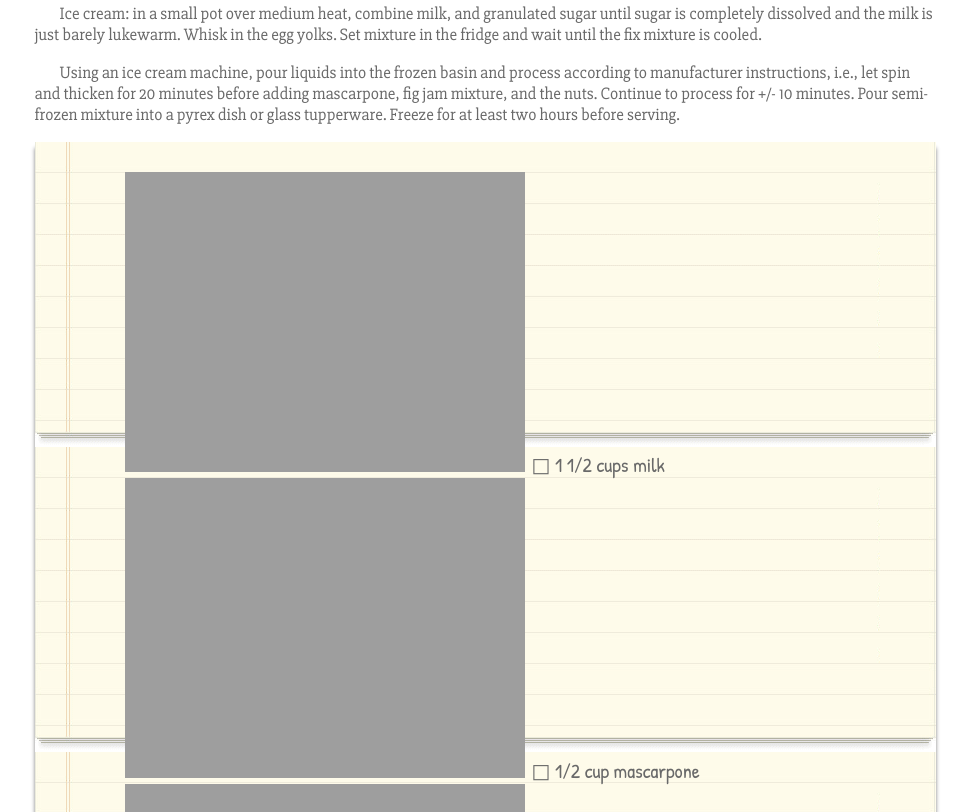
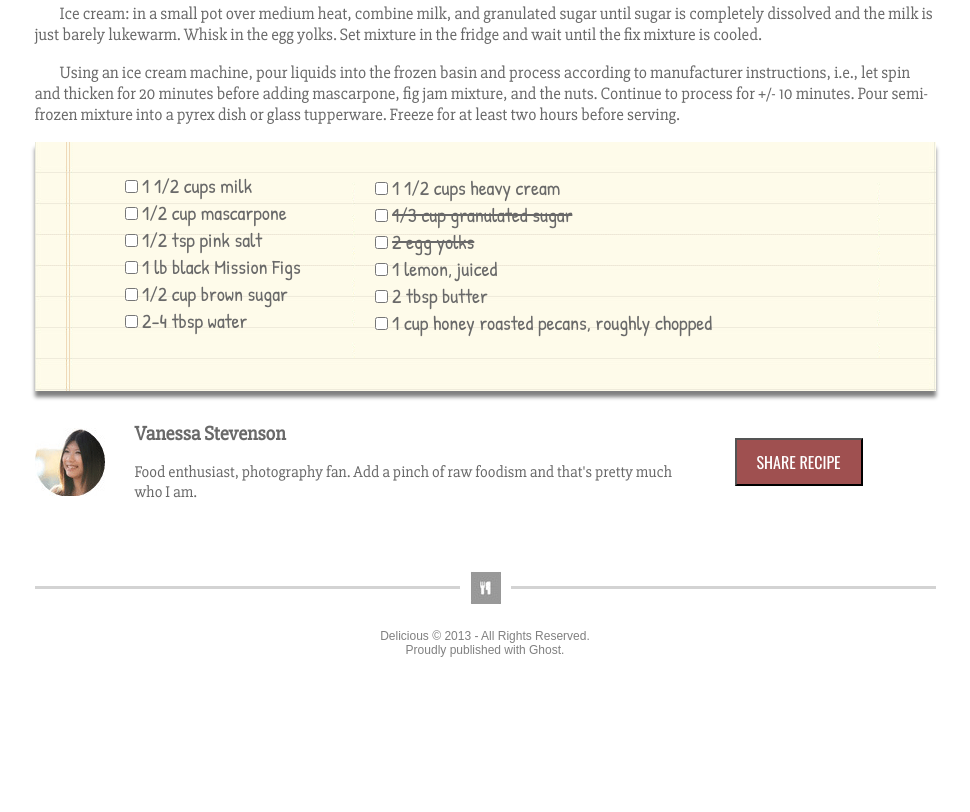
Before and after one commit to aliza89p/chocolate-pizza, a plain HTML site: page index.html in a window 1280 px wide. Shown: the part 908-1720 px from the top of the page, without its empty margins (155-1125 px from the left). After the commit the page ends 1577 px from the top, so only its background shows below. Drawn offline with nearby package versions, Linux system fonts and the light colour scheme.

Commit message:
added border

```diff
--- a/css/style.css
+++ b/css/style.css
@@ -4,6 +4,13 @@ body {
   width: 901px;
   margin: 0 auto;
 }
+
+/*margin-top: 32px;
+height: 13px;
+width: 100%;
+background-image:url(../img/border-img.png);
+background-repeat: repeat-x;*/
+
 
 header {
   padding-top: 20px;
@@ -46,13 +53,11 @@ header {
   background-image: url(../img/list-bg.png);
   padding-bottom: 35px;
   padding-top: 10px;
-  margin-bottom: 15px;
+  margin-bottom: 30px;
   box-shadow: 0px 6px 4px 0px grey;
   color: dimgrey;
 }
-ul {list-style-image: url('http://bit.ly/qunMkL');
-    list-style-position: inside;
-}
+
 #lineleft {
   text-align: left;
   margin-left: 50px;
@@ -72,10 +77,12 @@ ul {list-style-image: url('http://bit.ly/qunMkL');
 }
 #main {
   margin-top: 10px;
-  border-image: url(../img/border-img.png);
+  /*border-top: 5px dotted grey;
+  border-bottom: 5px dotted grey;*/
+  border-width: 12px 0px 12px 0px;
+  border-image: url(../img/border-img.png) 12 0 12 0 repeat;
   /*border-right: none;
   border-left: none;*/
-
 }
 #main p {
   text-indent: 25px;
@@ -101,9 +108,10 @@ ul {list-style-image: url('http://bit.ly/qunMkL');
   margin-top: -100px;
   text-align: right;
 }
+
 #print img{
-  margin-right: 40px;
-  margin-bottom: -25px;
+  margin-right: 30px;
+  margin-bottom: -28px;
 }
 
 button {
@@ -146,4 +154,10 @@ footer {
   margin-top: 100px;
   color: grey;
   font-size: 12px;
+  border-top: 3px solid lightgrey;
 }
+
+footer img {
+  border: 10px solid white;
+  margin-top: -28px;
+}
--- a/index.html
+++ b/index.html
@@ -15,8 +15,8 @@
         </section>
       </section>
       <section id="social">
-        <a href="http://facebook.com/"><img src="img/fb-icon.png"></a>
-        <a href="http://twitter.com/"><img src="img/twit-icon.png"></a>
+        <a href="https://facebook.com/"><img src="img/fb-icon.png"></a>
+        <a href="https://twitter.com/"><img src="img/twit-icon.png"></a>
         <a href="https://plus.google.com/"><img src="img/gp-icon.png"></a>
         <a href="https://www.instagram.com/"><img src="img/insta-icon.png"></a>
         <a href="https://www.flickr.com/"><img src="img/flic-icon.png"></a>
@@ -28,7 +28,7 @@
       <article id="main">
         <section id="title">
           <h1>Chocolate Pizza</h1>
-          <p>POSTED ON 15 DEC 2013/DESSERTS</p>
+          <p>POSTED ON 15 DEC 2013 / DESSERTS</p>
         </section>
         <section id="print">
           <img src="img/print-icon.png">
@@ -40,20 +40,20 @@
         <p>Using an ice cream machine, pour liquids into the frozen basin and process according to manufacturer instructions, i.e., let spin and thicken for 20 minutes before adding mascarpone, fig jam mixture, and the nuts. Continue to process for +/- 10 minutes. Pour semi-frozen mixture into a pyrex dish or glass tupperware. Freeze for at least two hours before serving.</p>
         <section class="ingredients">
             <ul id="lineleft" style="list-style-type:none">
-              <li>&#9633; 1 1/2 cups milk</li>
-              <li>&#9633; 1/2 cup mascarpone</li>
-              <li>&#9633; 1/2 tsp pink salt</li>
-              <li>&#9633; 1 lb black Mission Figs</li>
-              <li>&#9633; 1/2 cup brown sugar</li>
-              <li>&#9633; 2-4 tbsp water</li>
+              <li><input type="checkbox"></input> 1 1/2 cups milk</li>
+              <li><input type="checkbox"></input> 1/2 cup mascarpone</li>
+              <li><input type="checkbox"></input> 1/2 tsp pink salt</li>
+              <li><input type="checkbox"></input> 1 lb black Mission Figs</li>
+              <li><input type="checkbox"></input> 1/2 cup brown sugar</li>
+              <li><input type="checkbox"></input> 2-4 tbsp water</li>
             </ul>
             <ul id="lineright" style="list-style-type:none">
-              <li>&#9633; 1 1/2 cups heavy cream</li>
-              <li>&#9633; <strike>1/3 cup granulated sugar</strike></li>
-              <li>&#9633; <strike>2 egg yolks</strike></li>
-              <li>&#9633; 1 lemon, juiced</li>
-              <li>&#9633; 2 tbsp butter</li>
-              <li>&#9633; 1 cup honey roasted pecans, roughly chopped</li>
+              <li><input type="checkbox"></input> 1 1/2 cups heavy cream</li>
+              <li><input type="checkbox"></input> <strike>1/3 cup granulated sugar</strike></li>
+              <li><input type="checkbox"></input> <strike>2 egg yolks</strike></li>
+              <li><input type="checkbox"></input> 1 lemon, juiced</li>
+              <li><input type="checkbox"></input> 2 tbsp butter</li>
+              <li><input type="checkbox"></input> 1 cup honey roasted pecans, roughly chopped</li>
             </ul>
         </section>
       </article>
@@ -71,8 +71,7 @@
       </section>
       <footer>
         <img src="img/small-logo.png">
-        <p>Delicious &copy 2013 - All Rights Reserved.</p>
-        <p>Proudly published with Ghost.</p>
+        <p>Delicious &copy 2013 - All Rights Reserved.<br />Proudly published with Ghost.</p>
       </footer>
     </header>
   </body>
```
